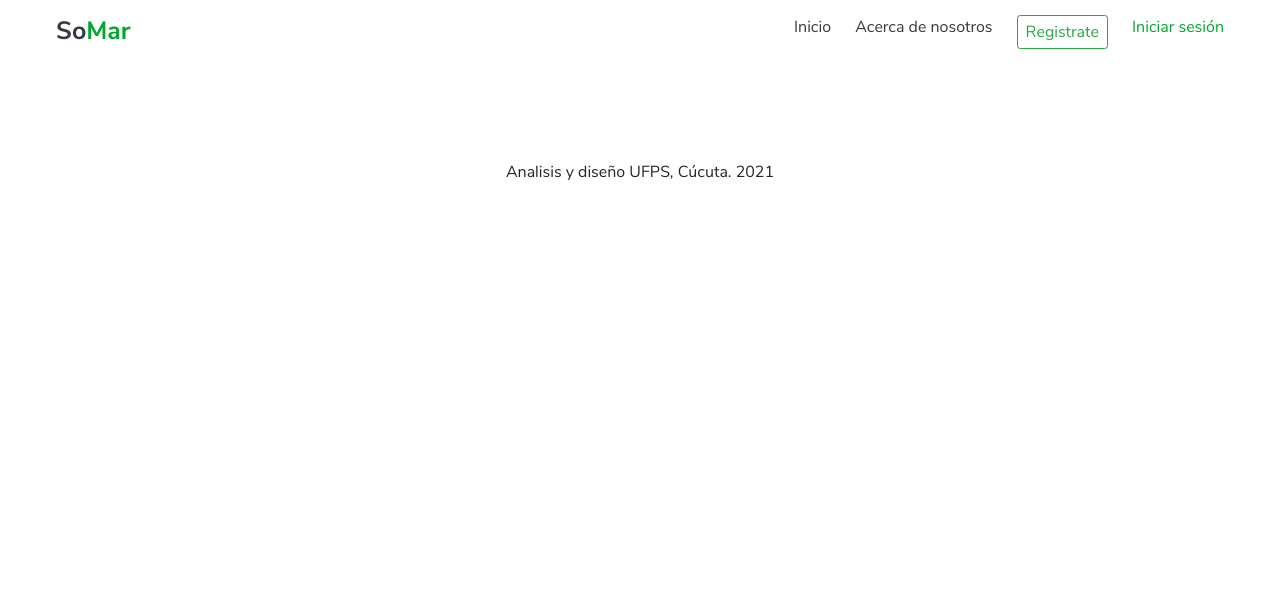
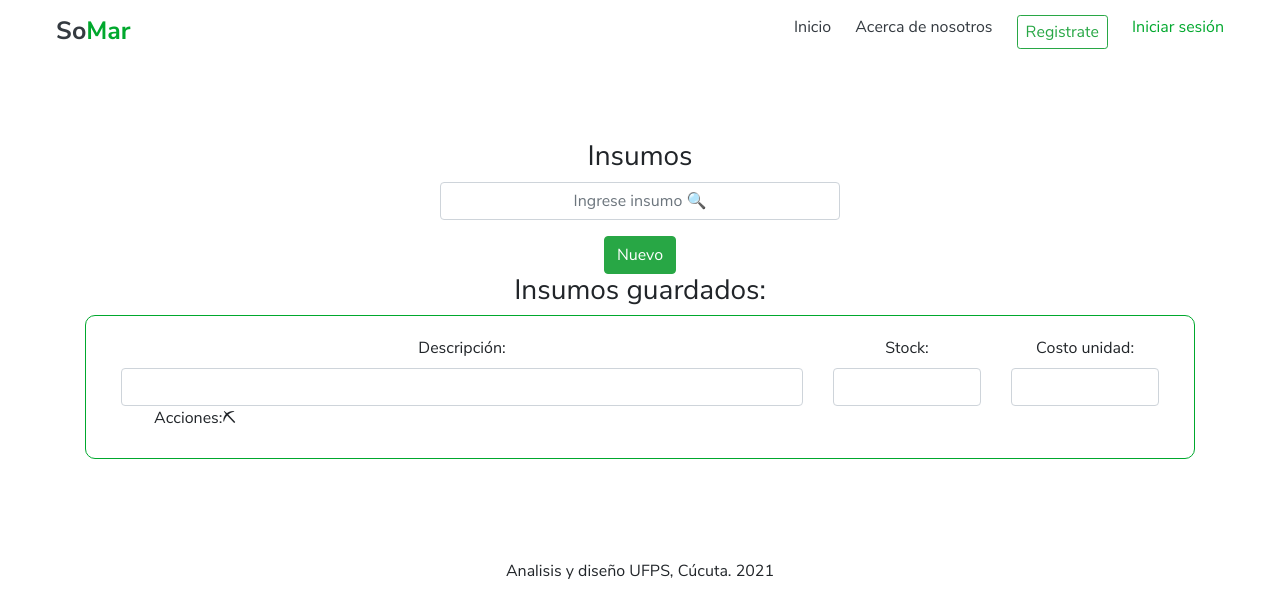
Before and after one commit to MartinMedinaRuvian/somar-front-ufps, a Vue app: page /insumos in a window 1280 px wide. Shown: the top 616 px of the page. Built offline with nearby package versions, Linux system fonts and the light colour scheme.

Commit message:
Agregue control de manejo de sesiones store

```diff
--- a/public/css/styles.css
+++ b/public/css/styles.css
@@ -55,6 +55,12 @@ margin:0;
 
 .titulo {
     font-size: 50px;
+}
+
+.tarjeta-insumo{
+    border-radius: 10px;
+    border: solid #00A82D 0.2px;
+    padding: 20px;
 }
 
 h1{
--- a/src/App.vue
+++ b/src/App.vue
@@ -1,8 +1,8 @@
 <template>
   <div id="app" class="container">
-    <NavegacionLanding v-if="usuario === null"/>
-    <NavegacionCliente v-if="usuario !== null && usuario.tipo =='cliente'"/>
-    <NavegacionAdministrador v-if="usuario !== null && usuario.tipo =='administrador'"/>
+    <NavegacionLanding v-if="usuarioId === 0"/>
+    <NavegacionCliente v-if="usuarioId !== 0 && usuarioTipo =='cliente'"/>
+    <NavegacionAdministrador v-if="usuarioId !== 0 && usuarioTipo =='administrador'"/>
     <router-view class="contenedor-vistas"/>
     <Footer/>
   </div>
@@ -21,7 +21,7 @@ export default {
     Footer
   },
   computed:{
-    ...mapGetters(['usuario'])
+    ...mapGetters(['usuarioId', 'usuarioTipo'])
   }
 
 }
--- a/src/components/Navegacion/NavegacionAdministrador.vue
+++ b/src/components/Navegacion/NavegacionAdministrador.vue
@@ -14,7 +14,7 @@
       </li>
 
       <li class="nav-item ml-4">
-       <router-link data-toggle="collapse" data-target=".navbar-collapse.show" to="/cliente-perfil" class="text-dark">Insumos</router-link>
+       <router-link data-toggle="collapse" data-target=".navbar-collapse.show" to="/insumos" class="text-dark">Insumos</router-link>
       </li>
 
       <li class="nav-item ml-4">
@@ -34,7 +34,7 @@
       </li>
 
       <li class="nav-item ml-4">
-        <button @click="cerrarSesion" data-toggle="collapse" data-target=".navbar-collapse.show" class="btn btn-outline-success">Cerrar sesión</button>
+        <button @click="cerrarSesionUsuario" data-toggle="collapse" data-target=".navbar-collapse.show" class="btn btn-outline-success">Cerrar sesión</button>
       </li>
 
     </ul>
@@ -45,7 +45,11 @@
 import {mapActions} from 'vuex'
 export default {
   methods:{
-    ...mapActions(['cerrarSesion'])
+    ...mapActions(['cerrarSesion', 'verUsuarioGuardado']),
+    cerrarSesionUsuario(){
+      this.cerrarSesion();
+      this.verUsuarioGuardado();
+    }
   }
 }
 </script>
--- a/src/components/Navegacion/NavegacionCliente.vue
+++ b/src/components/Navegacion/NavegacionCliente.vue
@@ -22,7 +22,7 @@
       </li>
 
       <li class="nav-item ml-4">
-        <button @click="cerrarSesion" data-toggle="collapse" data-target=".navbar-collapse.show" class="btn btn-outline-success">Cerrar sesión</button>
+        <button @click="cerrarSesionUsuario" data-toggle="collapse" data-target=".navbar-collapse.show" class="btn btn-outline-success">Cerrar sesión</button>
       </li>
 
     </ul>
@@ -33,7 +33,11 @@
 import {mapActions} from 'vuex'
 export default {
   methods:{
-    ...mapActions(['cerrarSesion'])
+    ...mapActions(['cerrarSesion', 'verUsuarioGuardado']),
+    cerrarSesionUsuario(){
+      this.cerrarSesion();
+      this.verUsuarioGuardado();
+    }
   }
 }
 </script>
--- a/src/router/index.js
+++ b/src/router/index.js
@@ -1,5 +1,7 @@
 import Vue from 'vue'
 import VueRouter from 'vue-router'
+
+import store from '@/store'
 
 Vue.use(VueRouter)
 
@@ -34,6 +36,12 @@ const routes = [
     path: '/cliente-perfil',
     name: 'ClientePerfil',
     component: () => import('@/views/Cliente/ClientePerfil.vue'),
+    meta:{requiereAutorizacion:true}
+  },
+  {
+    path: '/insumos',
+    name: 'Insumos',
+    component: () => import('@/views/Insumo/Insumo.vue'),
     props:true
   }
 ]
@@ -44,4 +52,14 @@ const router = new VueRouter({
   routes
 })
 
+router.beforeEach((to, from, next)=>{
+  const rutaProtegida = to.matched.some(record=> record.meta.requiereAutorizacion);
+
+  if(rutaProtegida && store.state.usuarioCodigo === 0){
+    next({name:'InicioSesion'})
+  }else{
+    next();
+  }
+})
+
 export default router
--- a/src/store/index.js
+++ b/src/store/index.js
@@ -6,25 +6,50 @@ Vue.use(Vuex)
 
 export default new Vuex.Store({
   state: {
-    usuario : null
+    usuarioCodigo: localStorage.getItem('usuarioCodigo') !== null ? localStorage.getItem('usuarioCodigo') : 0,
+    usuarioNombre : localStorage.getItem('usuarioNombre') !== null ? localStorage.getItem('usuarioNombre') : '',
+    usuarioTipo: localStorage.getItem('usuarioTipo') !== null ? localStorage.getItem('usuarioTipo') : ''
   },
   mutations: {
-    obtenerUsuario(state, payload){
-      state.usuario = payload;
+    obtenerCodigoUsuario(state, payload){
+      state.usuarioCodigo = payload;
+    },
+    obtenerNombreUsuario(state, payload){
+      state.usuarioNombre = payload;
+    },
+    obtenerTipoUsuario(state, payload){
+      state.usuarioTipo = payload;
     }
   },
   actions: {
     guardarUsuario({commit}, payload){
-      commit('obtenerUsuario', payload)
+      const {codigo, username, tipo} = payload;
+      commit('obtenerCodigoUsuario', codigo);
+      commit('obtenerNombreUsuario', username);
+      commit('obtenerTipoUsuario', tipo);
+      localStorage.setItem('usuarioCodigo', codigo);
+      localStorage.setItem('usuarioNombre', username);
+      localStorage.setItem('usuarioTipo', tipo);
     },
     cerrarSesion({commit}){
-      commit('obtenerUsuario', null);
+      commit('obtenerCodigoUsuario', 0);
+      commit('obtenerNombreUsuario', '');
+      commit('obtenerTipoUsuario', '');
+      localStorage.removeItem('usuarioCodigo');
+      localStorage.removeItem('usuarioNombre');
+      localStorage.removeItem('usuarioTipo');
       router.push({name: 'InicioSesion'});
-    },
+    }
   },
   getters:{
-    usuario(state){
-      return state.usuario
+    usuarioId(state){
+      return state.usuarioCodigo
+    },
+    usuarioNombre(state){
+      return state.usuarioNombre
+    },
+    usuarioTipo(state){
+      return state.usuarioTipo
     }
   },
   modules: {
--- a/src/views/Cliente/ClientePerfil.vue
+++ b/src/views/Cliente/ClientePerfil.vue
@@ -1,12 +1,50 @@
 <template>
     <div class="text-center">
-        <h3>Bienvenido {{ usuario.username }}</h3>
+        <Mensaje :mensaje="mensaje" />
+        <h4>Bienvenido {{ usuarioNombre }}</h4>
+        <p>Mi Perfil</p>
+        <div class="d-flex justify-content-center align-items-center container">
+            <div class="row">
+                <form @submit.prevent="actualizar()" class="formulario">
+                    <div class="form-group">
+                        <input type="text" placeholder="Nombres" class="form-control" v-model="cliente.nombres" required>
+                    </div>
+                    <div class="form-group">
+                        <input type="text" placeholder="Apellidos" class="form-control" v-model="cliente.apellidos" required>
+                    </div>
+                    <div class="form-group">
+                        <input type="number" placeholder="Identificacion" class="form-control" v-model="cliente.identificacion" required>
+                    </div>
+                    <div class="form-group">
+                        <input type="number" placeholder="Teléfono" class="form-control" v-model="cliente.telefono">
+                    </div>
+                    <div class="form-group">
+                        <input type="email" placeholder="Email" class="form-control" v-model="cliente.email">
+                    </div>
+                    <div class="form-group">
+                        <button class="btn btn-success">Actualiza</button>
+                    </div>
+                </form>
+            </div>
+        </div>
     </div>
 </template>
 <script>
+import Mensaje from '@/components/Mensaje.vue'
+import { mapGetters } from 'vuex'
 export default {
-    props:{
-       usuario:Object
+    data(){
+        return{
+            cliente:{},
+            mensaje:{ver:false},
+            usuario:{}
+        }
+    },
+    computed:{
+        ...mapGetters(['usuarioNombre'])
+    },
+    components:{
+        Mensaje
     }
 }
 </script>
--- /dev/null
+++ b/src/views/Insumo/Insumo.vue
@@ -0,0 +1,28 @@
+<template>
+    <div class="text-center">
+        <h3>Insumos</h3>
+        <div class="d-flex justify-content-center align-items-center container">
+            <form @submit.prevent="buscar()" class="formulario">
+                <input type="text" class="form-control text-center" placeholder="Ingrese insumo 🔍">
+            </form>
+        </div>
+        <button type="button" class="btn btn-success mt-3" data-toggle="modal" data-target="#exampleModal">
+            Nuevo
+        </button>
+        <ModalGuardar />
+        <div>
+            <h3>Insumos guardados:</h3>
+            <TarjetaInsumo />
+        </div>
+    </div>
+</template>
+<script>
+import ModalGuardar from './InsumoModalGuardar.vue'
+import TarjetaInsumo from './TarjetaInsumo.vue'
+export default {
+    components:{
+        ModalGuardar,
+        TarjetaInsumo
+    }
+}
+</script>
--- /dev/null
+++ b/src/views/Insumo/InsumoModalGuardar.vue
@@ -0,0 +1,33 @@
+<template>
+<div class="modal fade" id="exampleModal" tabindex="-1" role="dialog" aria-labelledby="exampleModalLabel" aria-hidden="true">
+  <div class="modal-dialog modal-dialog-centered" role="document">
+    <div class="modal-content">
+      <div class="modal-header bg-success">
+        <h5 class="modal-title" id="exampleModalLabel">Agregar Insumo</h5>
+        <button type="button" class="close" data-dismiss="modal" aria-label="Close">
+          <span aria-hidden="true">&times;</span>
+        </button>
+      </div>
+      <div class="modal-body">
+        <div class="row">
+            <div class="col-lg-12">
+                <input type="text" class="form-control" placeholder="Nombre">
+            </div>
+        </div>
+        <div class="row mt-2">
+            <div class="col-lg-6">
+                <input type="number" class="form-control" placeholder="stock">
+            </div>
+            <div class="col-lg-6">
+                <input type="number" class="form-control" placeholder="costo unidad">
+            </div>
+        </div>
+      </div>
+      <div class="modal-footer">
+        <button type="button" class="btn btn-secondary" data-dismiss="modal">Cancelar</button>
+        <button type="button" class="btn btn-success">Guardar</button>
+      </div>
+    </div>
+  </div>
+</div>
+</template>
--- /dev/null
+++ b/src/views/Insumo/TarjetaInsumo.vue
@@ -0,0 +1,22 @@
+<template>
+    <div class="tarjeta-insumo">
+       <div class="row">
+           <div class="col-lg-8">
+                <label for="descripcion">Descripción:</label>
+                <input type="text" id="descripcion" class="form-control">
+           </div>
+           <div class="col-lg-2">
+                <label for="stock">Stock:</label>
+                <input type="number" id="stock" class="form-control">
+           </div>
+           <div class="col-lg-2">
+                <label for="costo-unidad">Costo unidad:</label>
+                <input type="number" id="costo-unidad" class="form-control">
+           </div>
+            <div class="col-lg-2">
+                <label for="costo-unidad">Acciones:</label>
+                <span>⛏</span>
+           </div>
+       </div>
+    </div>
+</template>
--- a/src/views/Usuario/UsuarioInicioSesion.vue
+++ b/src/views/Usuario/UsuarioInicioSesion.vue
@@ -48,7 +48,7 @@ export default {
                 if(respuesta.status === 200){
                     this.usuarioIngresado = respuesta.data;
                     this.guardarUsuarioIngresado();
-                    this.$router.push({ name: 'ClientePerfil', params: {usuario: this.usuarioIngresado }})
+                    this.$router.push({ name: 'ClientePerfil'})
                 }
             })
             .catch((error) => {
```
